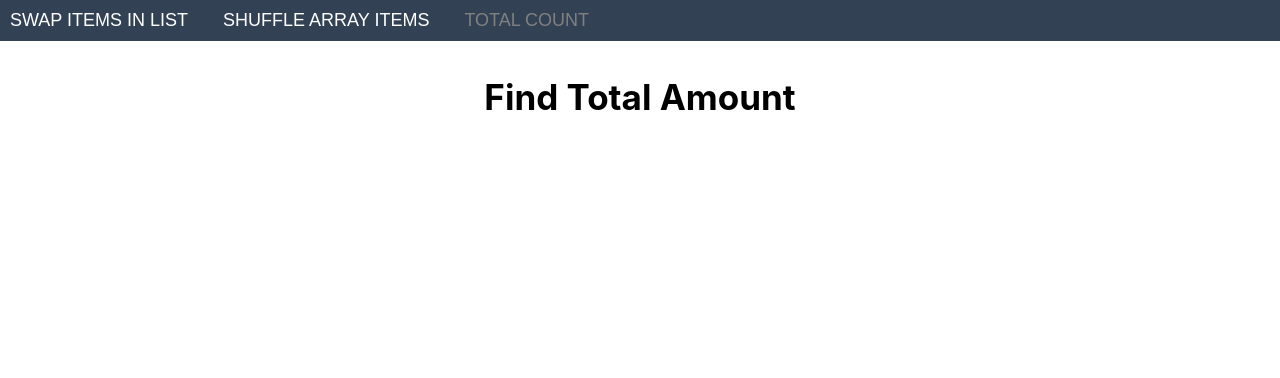
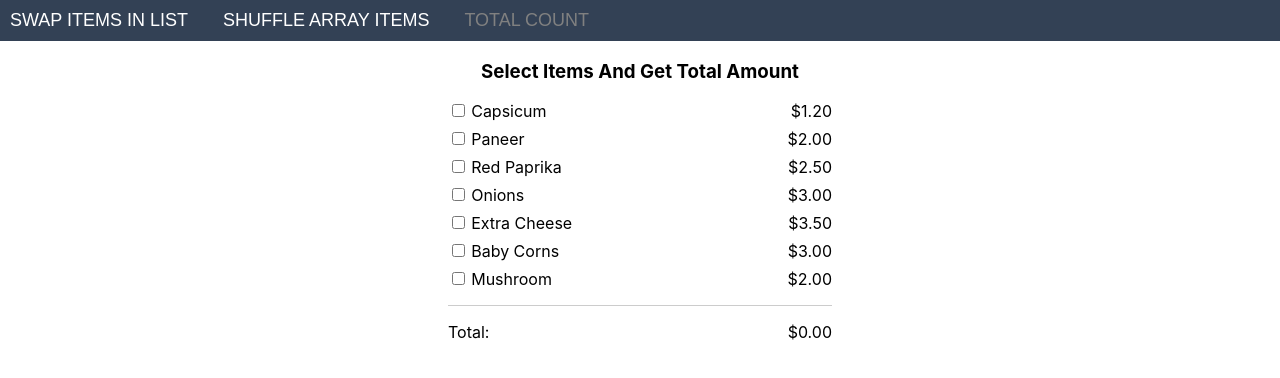
Before and after one commit to Chandan9898Kumar/maching_coding, a React (Create React App) app: page /amount in a window 1280 px wide. Shown: the top 378 px of the page. Built offline with nearby package versions, Linux system fonts and the light colour scheme.

Commit message:
chore: finished count app

```diff
--- a/src/App.js
+++ b/src/App.js
@@ -7,7 +7,7 @@ import ShuffleItems from "./Components/ShuffleArrayItems/ShuffleArrayItems";
 import FindTotalAmount from "./Components/FindCount/FindTotalAmount";
 function App() {
   return (
-    <div className="App">
+    <div className="">
       <Suspense fallback="Loading...">
         <BrowserRouter>
           <NavLinks />
--- a/src/Components/FindCount/FindTotalAmount.js
+++ b/src/Components/FindCount/FindTotalAmount.js
@@ -1,21 +1,49 @@
-import React from "react";
-import countStyle from "./count.module.css";
+import React, { useState } from "react";
+import "./count.css";
 
 const getFormattedPrice = (price) => `$${price.toFixed(2)}`;
+
 const FindTotalAmount = () => {
-  const styles = {
-    header: {
-      textAlign: "center",
-      fontSize: "35px",
-    },
+  const [total, setTotal] = useState(0);
+
+  const handleChange = (event, item, index) => {
+    if (event.target.checked) {
+      setTotal((prev) => prev + item.price);
+    } else {
+      setTotal((prev) => prev - item.price);
+    }
   };
 
-  const handleChange = (event, name, price, index) => {};
-
   return (
-    <div>
-      <h3 style={styles.header}>Find Total Amount</h3>
-
+    <div className="count-app">
+      <h3>Select Items And Get Total Amount</h3>
+      <ul className="toppings-list">
+        {topItems.map((item, index) => {
+          return (
+            <li key={index}>
+              <div className="toppings-list-item">
+                <div className="">
+                  <input
+                    type="checkbox"
+                    name={item.name}
+                    onChange={(event) => handleChange(event, item, index)}
+                  />
+                  <label htmlFor={`custom-checkbox-${index}`}>
+                    {item.name}
+                  </label>
+                </div>
+                <div className="">{getFormattedPrice(item.price)}</div>
+              </div>
+            </li>
+          );
+        })}
+        <li>
+          <div className="toppings-list-item">
+            <div className="">Total:</div>
+            <div className="">{getFormattedPrice(total)}</div>
+          </div>
+        </li>
+      </ul>
     </div>
   );
 };
--- /dev/null
+++ b/src/Components/FindCount/count.css
@@ -0,0 +1,45 @@
+.count-app {
+    font-family: -apple-system, BlinkMacSystemFont, "Segoe UI", Roboto, Oxygen,
+      Ubuntu, Cantarell, "Open Sans", "Helvetica Neue", sans-serif;
+  }
+
+  h3 {
+    text-align: center;
+  }
+
+  .toppings-list {
+    width: 30%;
+    margin: 0 auto;
+  }
+
+  .toppings-list {
+    list-style: none;
+    padding: 0;
+  }
+
+  .toppings-list li {
+    margin-bottom: 0.5rem;
+  }
+
+  .toppings-list-item {
+    display: flex;
+    justify-content: space-between;
+  }
+
+  .toppings-list li:last-child {
+    border-top: 1px solid #ccc;
+    margin-top: 1rem;
+    padding-top: 1rem;
+  }
+
+  .toppings-list-item label {
+    vertical-align: text-bottom;
+    margin-left: 0.2rem;
+  }
+
+
+  @media screen and (max-width: 600px) {
+    .toppings-list {
+      width: 90%;
+    }
+  }
--- a/src/Components/FindCount/count.module.css
+++ /dev/null
@@ -1,20 +0,0 @@
-.top_list {
-    list-style: none;
-    padding: 0;
-}
-
-.top_list li {
-    margin-bottom: 0.5rem;
-}
-
-.top_list_item {
-    display: grid;
-    grid-template-columns: auto auto;
-}
-
-
-.left_section {
-    display: flex;
-    justify-content: center;
-    align-items: baseline;
-}
```
